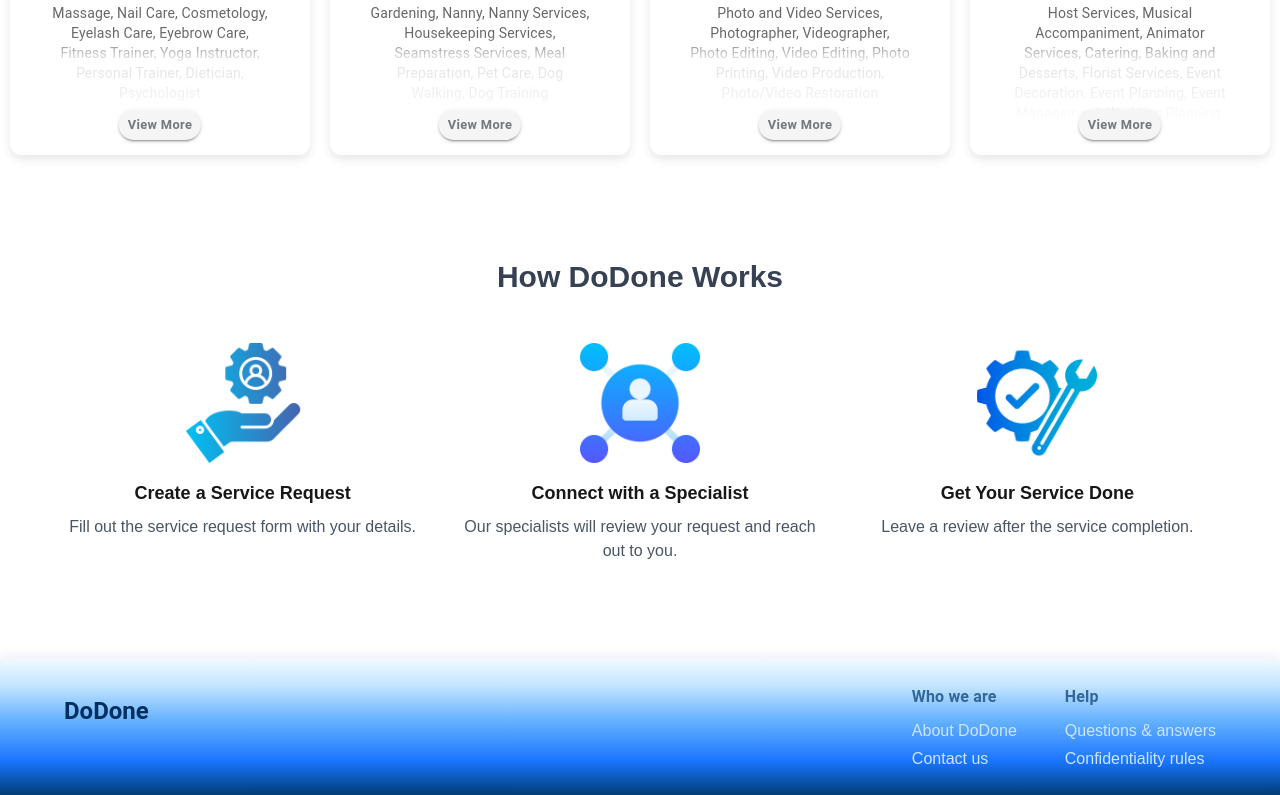
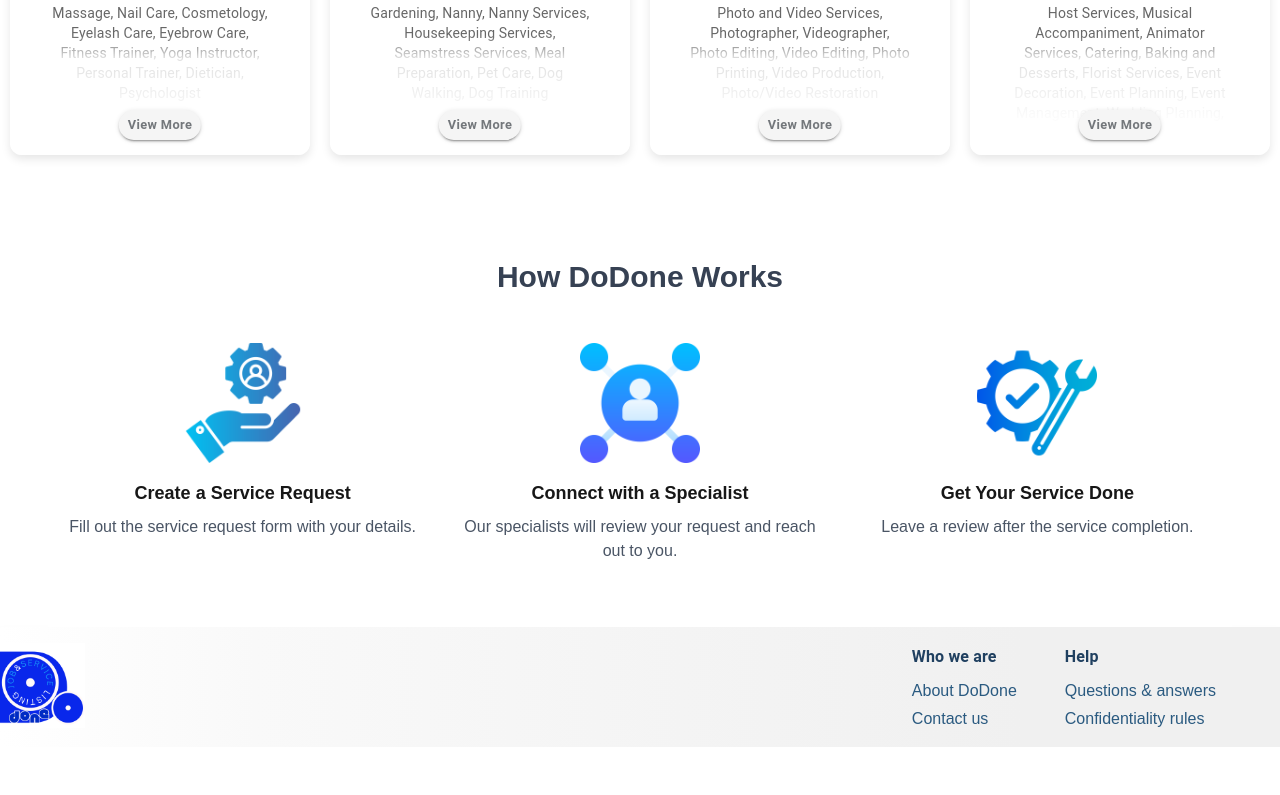
Before and after one commit to Vhkan/dodone, a Next.js app: page / in a window 1280 px wide. Shown: the part 937-1732 px from the top of the page. After the commit the page ends 1684 px from the top, so only its background shows below. Built offline with nearby package versions, Linux system fonts and the light colour scheme.

Commit message:
re-design footer

```diff
--- a/src/components/Footer.tsx
+++ b/src/components/Footer.tsx
@@ -1,15 +1,14 @@
 import { AppBar, Box, Toolbar, Typography, Stack, Link } from "@mui/material";
+
 const Footer = () => {
   return (
     <AppBar
       position="static"
       sx={{
         background:
-          "linear-gradient(to bottom, #f0faff 0%, #c2e4ff 20%, #66b2ff 45%, #1a75ff 75%, #003d73 100%)",
-        color: "#002f5f",
-        mt: 4,
-        paddingY: 3,
-        boxShadow: "0px -3px 12px rgba(0, 0, 150, 0.07)",
+          "linear-gradient(to right, #FFFFFF 0%, #f9f9f9 20%, #f0f0f0 80%, #f0f0f0 100%)",
+        boxShadow: "0px 8px 12px rgba(0,0,0,0.08)",
+        paddingY: 2,
       }}
     >
       <Toolbar
@@ -23,25 +22,26 @@
         }}
       >
         {/* Logo / Title */}
-        <Typography
-          variant="h5"
-          component="div"
-          sx={{ fontWeight: "bold", mb: { xs: 2, md: 0 }, paddingTop: "0.5em" }}
+        <Box
+          sx={{
+            height: { xs: 60, sm: 70, md: 85 },
+            marginLeft: { xs: 0, sm: -7, md: -8 },
+            flexShrink: 0,
+          }}
         >
-          <Link href="#" underline="none" color="inherit">
-            DoDone
-          </Link>
-        </Typography>
-        {/* Logo with home page link
-                <Box sx={{ height: 85, marginLeft: "-1.5em" }}>
-                <Link href="#" underline="none" color="inherit">
+          <Link
+            href="/"
+            underline="none"
+            sx={{ display: "block", height: "100%" }}
+          >
             <img
               src="/doDoneLogo2.png"
               alt="doDone Logo"
               style={{ height: "100%", width: "auto", cursor: "pointer" }}
             />
           </Link>
-        </Box> */}
+        </Box>
+
         {/* Footer Categories */}
         <Stack
           direction="row"
@@ -51,21 +51,21 @@
           <Box>
             <Typography
               variant="subtitle1"
-              sx={{ fontWeight: "bold", mb: 1, color: "#336699" }}
+              sx={{ fontWeight: "bold", mb: 1, color: "#204060" }}
             >
               Who we are
             </Typography>
             <Stack spacing={0.5}>
-              <Link href="#" underline="hover" sx={{ color: "#cce6ff" }}>
+              <Link href="#" underline="hover" sx={{ color: "#2a5a80" }}>
                 About DoDone
               </Link>
-              <Link href="#" underline="hover" sx={{ color: "#cce6ff" }}>
+              <Link href="#" underline="hover" sx={{ color: "#2a5a80" }}>
                 Contact us
               </Link>
             </Stack>
           </Box>
 
-          {/* How it works */}
+          {/* How it works (commented out) */}
           {/* <Box>
             <Typography
               variant="subtitle1"
@@ -83,19 +83,18 @@
             </Stack>
           </Box> */}
 
-          {/* Help */}
           <Box>
             <Typography
               variant="subtitle1"
-              sx={{ fontWeight: "bold", mb: 1, color: "#336699" }}
+              sx={{ fontWeight: "bold", mb: 1, color: "#204060" }}
             >
               Help
             </Typography>
             <Stack spacing={0.5}>
-              <Link href="#" underline="hover" sx={{ color: "#cce6ff" }}>
+              <Link href="#" underline="hover" sx={{ color: "#2a5a80" }}>
                 Questions & answers
               </Link>
-              <Link href="#" underline="hover" sx={{ color: "#cce6ff" }}>
+              <Link href="#" underline="hover" sx={{ color: "#2a5a80" }}>
                 Confidentiality rules
               </Link>
             </Stack>
@@ -105,4 +104,5 @@
     </AppBar>
   );
 };
+
 export default Footer;
```
